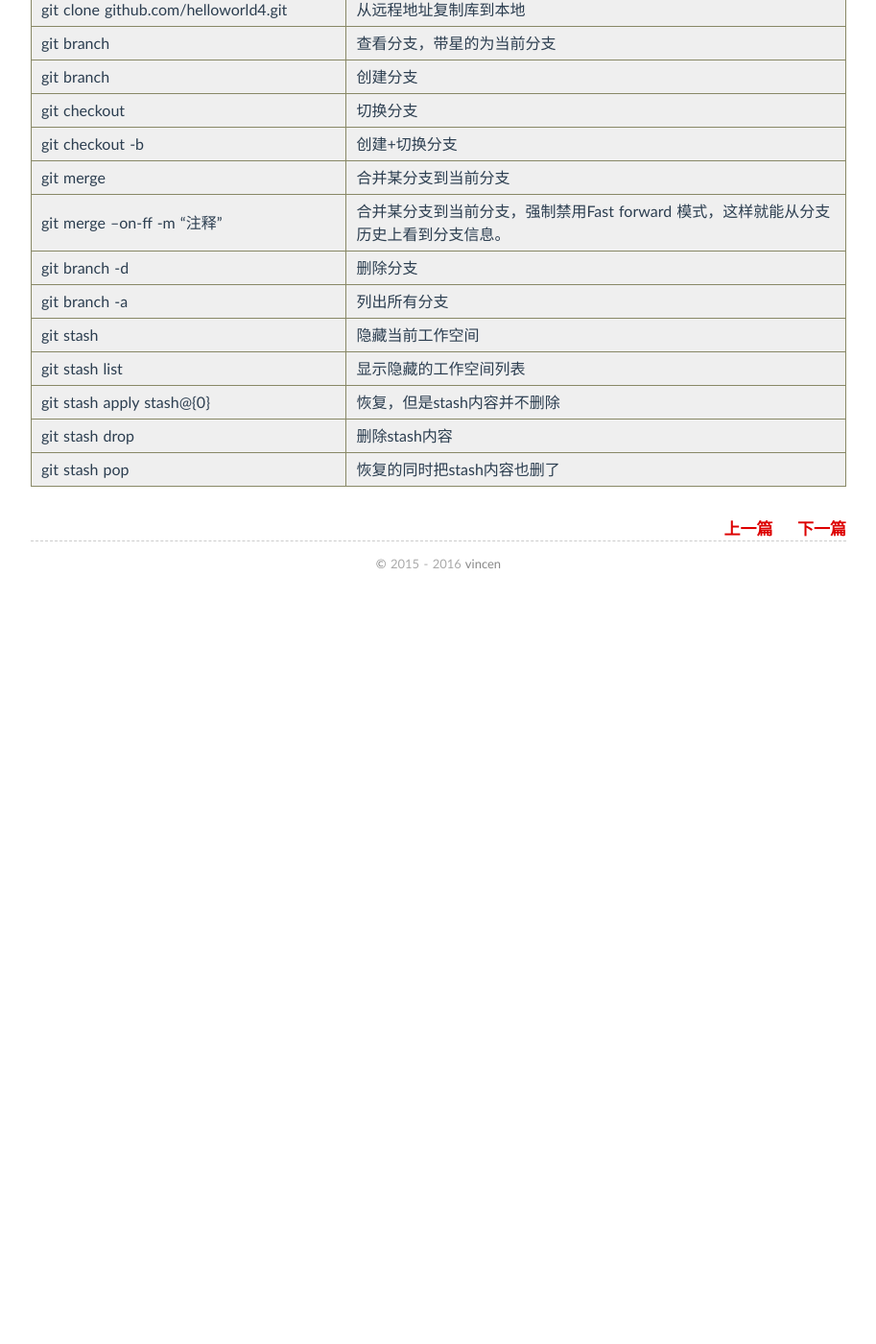
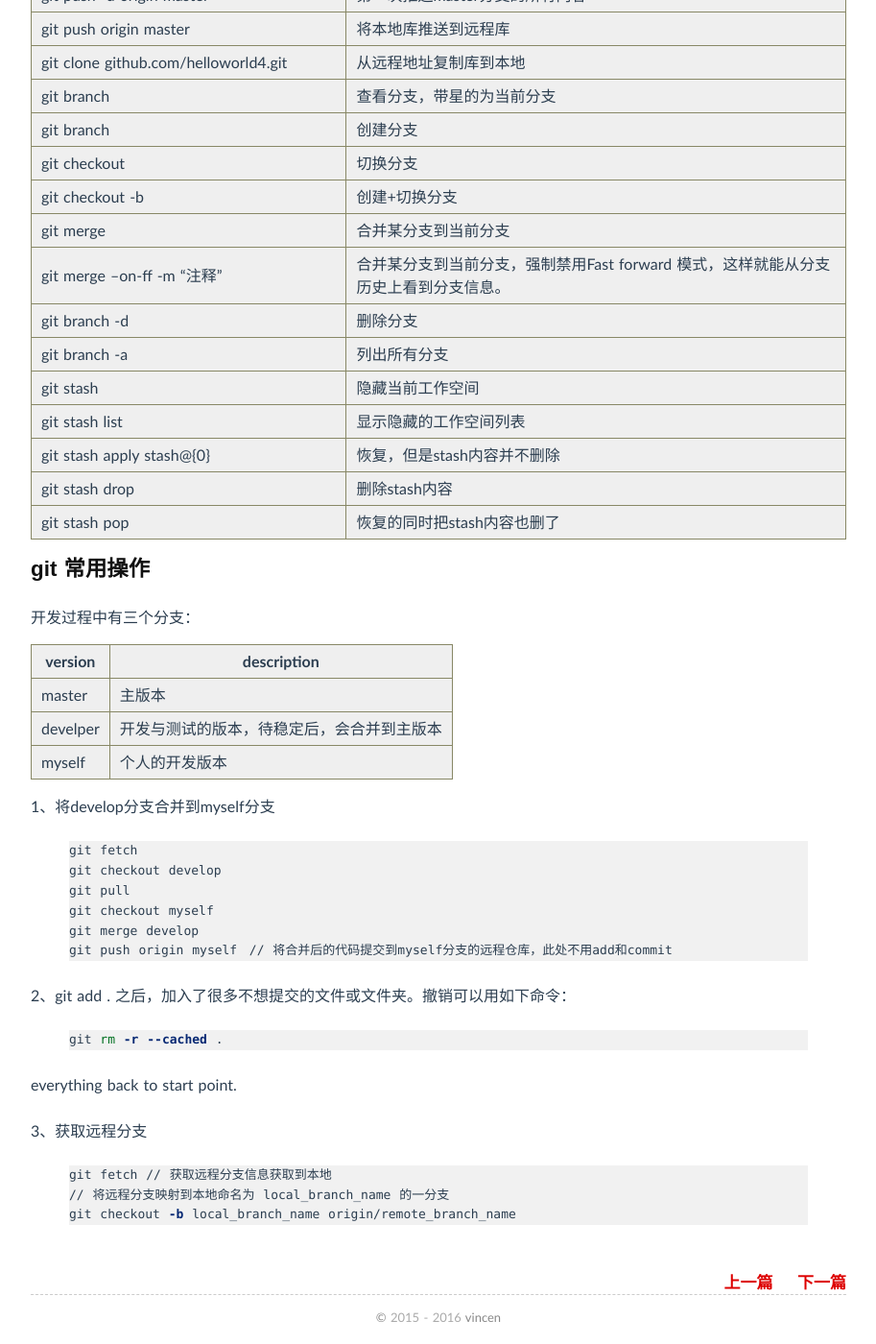
Before and after one commit to vincen/vincen.github.io, a Jekyll site: the page built from _posts/2015-12-21-0002.md, in a window 1280 px wide and 1400 px high, scrolled down 836 px. Shown: the whole window at 96% size, without its empty margins (183-1096 px from the left). Built offline with Jekyll 4.4.1, drawn with Linux system fonts in a browser that asks for light colours; comment, search, counter and statistics services are not loaded; before the commit the page ends 1466 px from its top, so only the background shows below that; some of the changed text lies outside the part shown.

Commit message:
update git

```diff
--- a/_posts/2015-12-21-0002.md
+++ b/_posts/2015-12-21-0002.md
@@ -1,9 +1,11 @@
 ---
 layout: post
-title: git 常用命令
+title: git all in one
 categories: utilities
 tags: git
 ---
+## git常用命令
+
 | command | explaination |
 |--|--|
 |git init | 将当前文件夹初始化成git本地仓库 |
@@ -36,3 +38,36 @@ tags: git
 |git stash apply stash@{0} | 恢复，但是stash内容并不删除 |
 |git stash drop | 删除stash内容 |
 |git stash pop | 恢复的同时把stash内容也删了 |
+
+
+## git 常用操作
+开发过程中有三个分支：
+
+| version  | description           |
+| -------- | --------------------- |
+| master   | 主版本                   |
+| develper | 开发与测试的版本，待稳定后，会合并到主版本 |
+| myself   | 个人的开发版本               |
+
+1、将develop分支合并到myself分支
+{% highlight sh %}
+git fetch
+git checkout develop
+git pull
+git checkout myself
+git merge develop
+git push origin myself	// 将合并后的代码提交到myself分支的远程仓库，此处不用add和commit
+{% endhighlight %}
+
+2、git add . 之后，加入了很多不想提交的文件或文件夹。撤销可以用如下命令：
+{% highlight sh %}
+git rm -r --cached .
+{% endhighlight %}
+everything back to start point.
+
+3、获取远程分支
+{% highlight sh %}
+git fetch // 获取远程分支信息获取到本地
+// 将远程分支映射到本地命名为 local_branch_name 的一分支
+git checkout -b local_branch_name origin/remote_branch_name
+{% endhighlight %}
```
